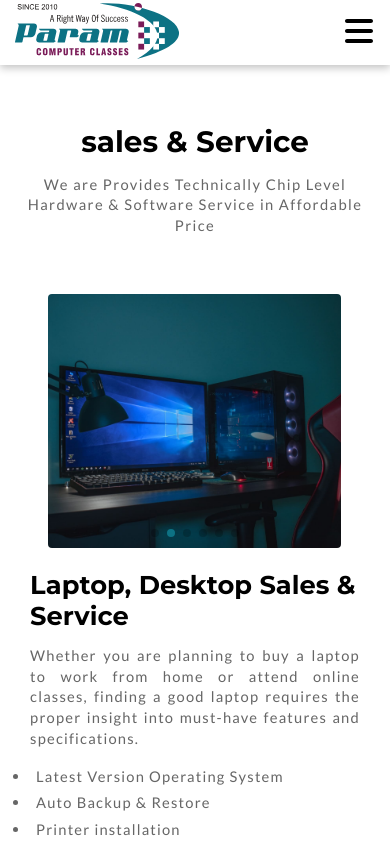
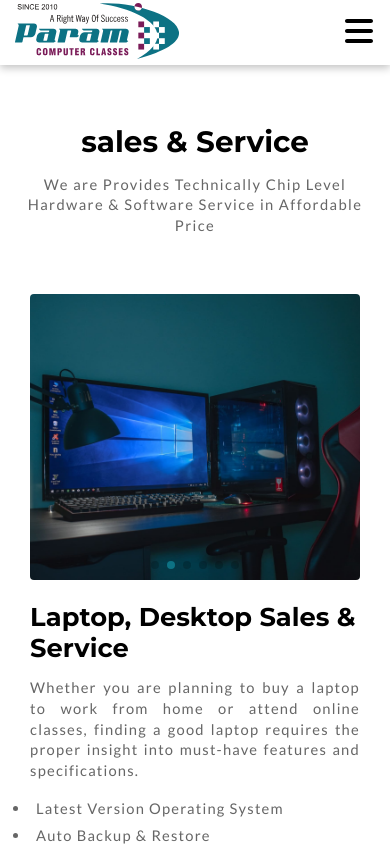
Before and after one commit to DeepMakhasana/param-computer-classes, a Next.js app: page /sales-service in a window 390 px wide. Shown: the top 846 px of the page. Built offline with nearby package versions, Linux system fonts and the light colour scheme.

Commit message:
update few bugs.

```diff
--- a/app/about/about.module.css
+++ b/app/about/about.module.css
@@ -121,7 +121,7 @@
     .aboutContainer {
         display: grid;
         grid-template-columns: 1fr;
-        gap: 3rem;
+        gap: 1.6rem;
     }
 
     .aboutImage img {
--- a/app/globals.css
+++ b/app/globals.css
@@ -132,7 +132,7 @@ h6 {
 }
 
 #saleService .swiper {
-  width: 80%;
+  width: 90%;
   height: 100%;
 }
 
--- a/components/navbar/navbar.module.css
+++ b/components/navbar/navbar.module.css
@@ -176,6 +176,10 @@
         gap: 2rem;
     }
 
+    .navbar .upDown {
+        width: 100%;
+    }
+
     .navbarClose {
         width: 0;
         flex-direction: column;
@@ -220,7 +224,7 @@
         right: 0;
         display: block;
         background-color: #ffffff;
-        padding: 1rem 1rem 0.5rem 1rem;
+        padding: 0;
         transition: 0.2s ease-in-out;
     }
 
```
